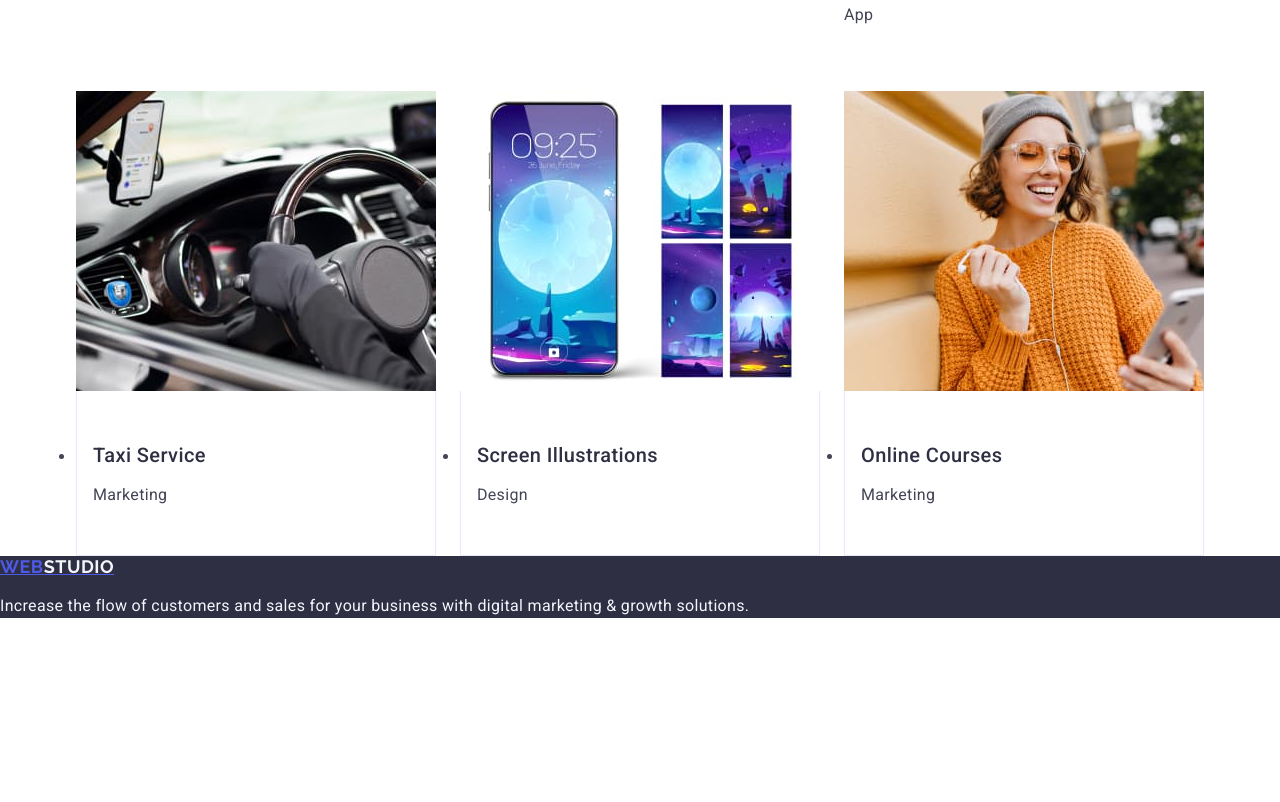
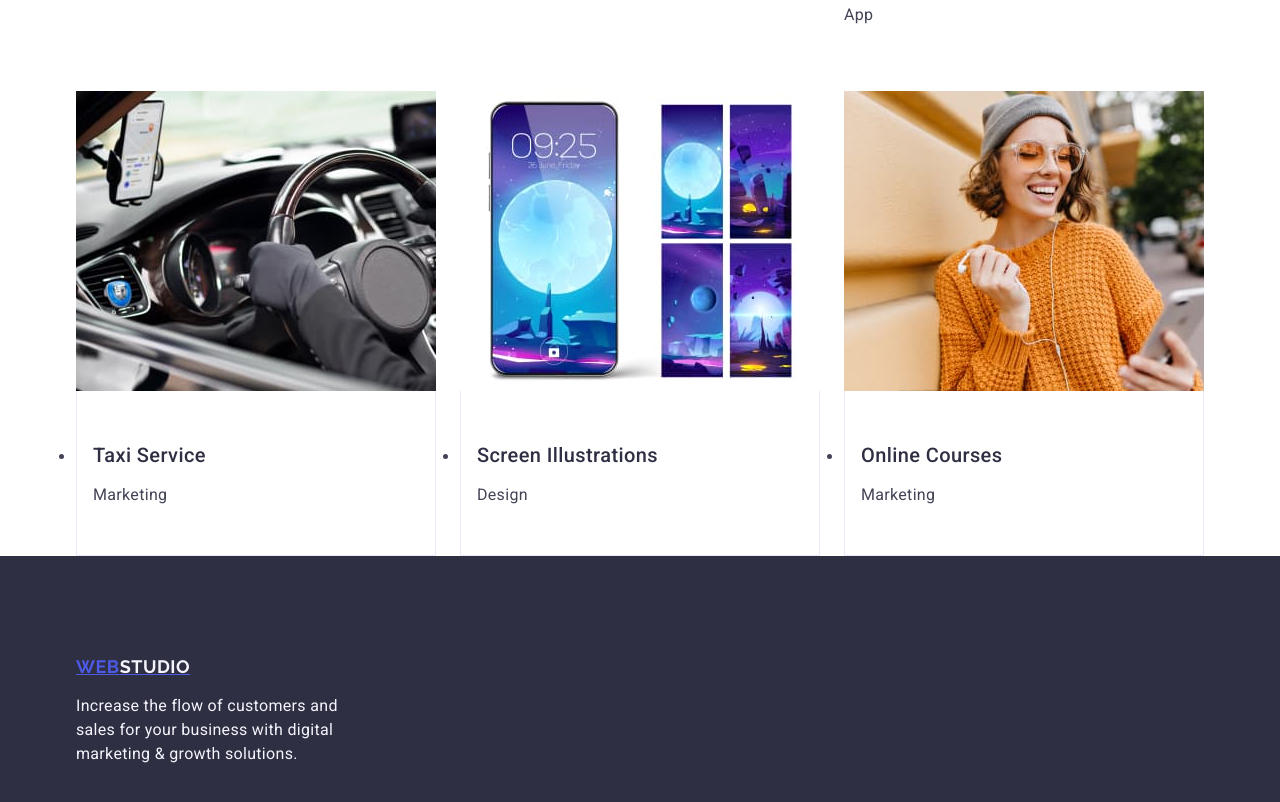
Before and after one commit to TamaraKarlova/goit-markup-hw-03, a plain HTML site: page index.html in a window 1280 px wide. Shown: the part 2959-3761 px from the top of the page. Before the commit the page ends 3593 px from the top, so only its background shows below. Drawn offline with nearby package versions, Linux system fonts and the light colour scheme.

Commit message:
sec4 footer

```diff
--- a/css/styles.css
+++ b/css/styles.css
@@ -195,9 +195,11 @@ margin-bottom: 8px
 }
 .footer {
     background-color: #2e2f42;
+    padding: 100px 0;
 }
 .footer-text {
     color: #F4F4FD;
+    max-width: 264px;
 }
 .studio-footer {
     color: #f4f4fd;
--- a/index.html
+++ b/index.html
@@ -222,13 +222,15 @@
       </section>
     </main>
     <footer class="footer">
-      <a class="logo" href="./index.html"
-        >WEB<span class="studio-footer">Studio</span></a
-      >
-      <p class="footer-text">
-        Increase the flow of customers and sales for your business with digital
-        marketing & growth solutions.
-      </p>
+      <div class="container">
+        <a class="logo" href="./index.html"
+          >WEB<span class="studio-footer">Studio</span></a
+        >
+        <p class="footer-text">
+          Increase the flow of customers and sales for your business with
+          digital marketing & growth solutions.
+        </p>
+      </div>
     </footer>
   </body>
 </html>
```
